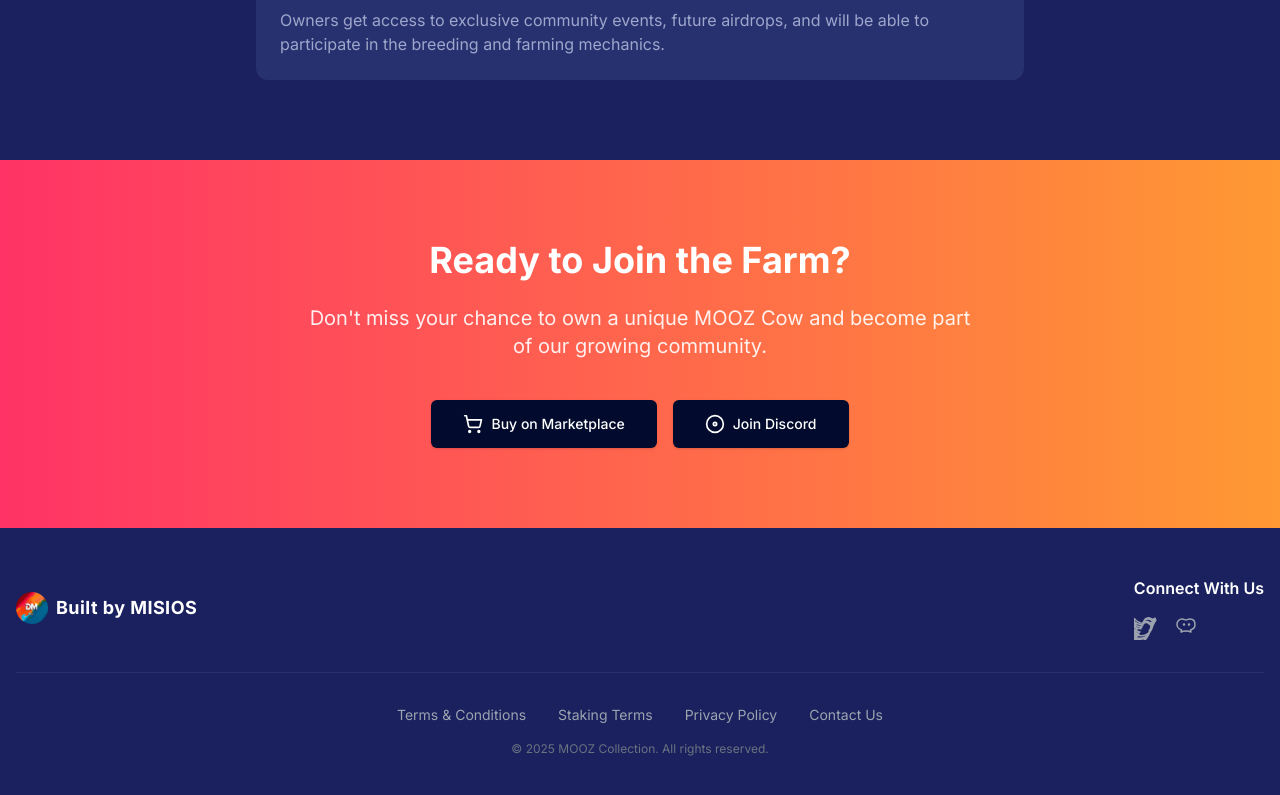
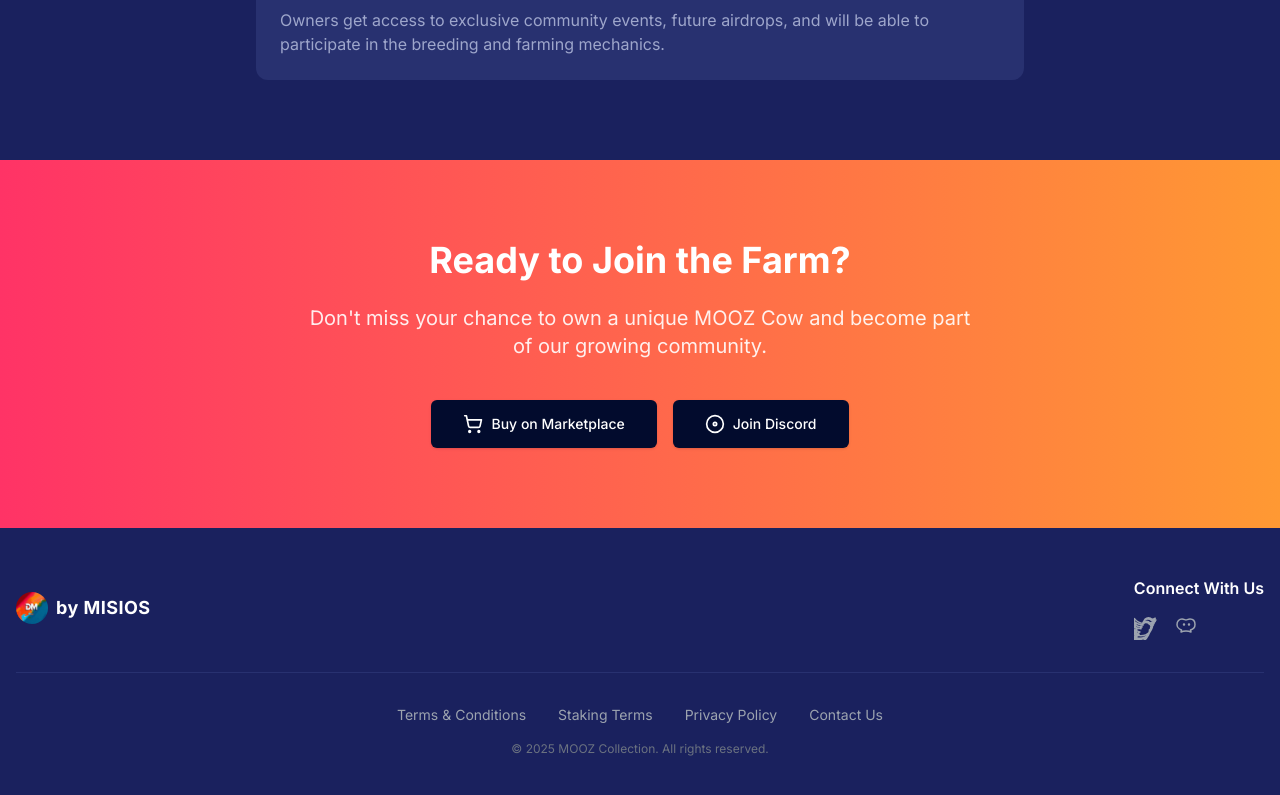
Before and after one commit to jim788e/mooz-website, a Next.js app: page / in a window 1280 px wide. Shown: the part 7911-8706 px from the top of the page. Built offline with nearby package versions, Linux system fonts and the light colour scheme; no server answers.

Commit message:
Update footer text from 'Built by' to 'by'

```diff
--- a/app/components/Footer.tsx
+++ b/app/components/Footer.tsx
@@ -21,7 +21,7 @@ export default function Footer() {
                 height={32}
                 className="rounded-full"
               />
-              <span className="text-lg font-bold gradient-text tracking-wide">Built by MISIOS</span>
+              <span className="text-lg font-bold gradient-text tracking-wide">by MISIOS</span>
             </a>
           </div>
 
```
